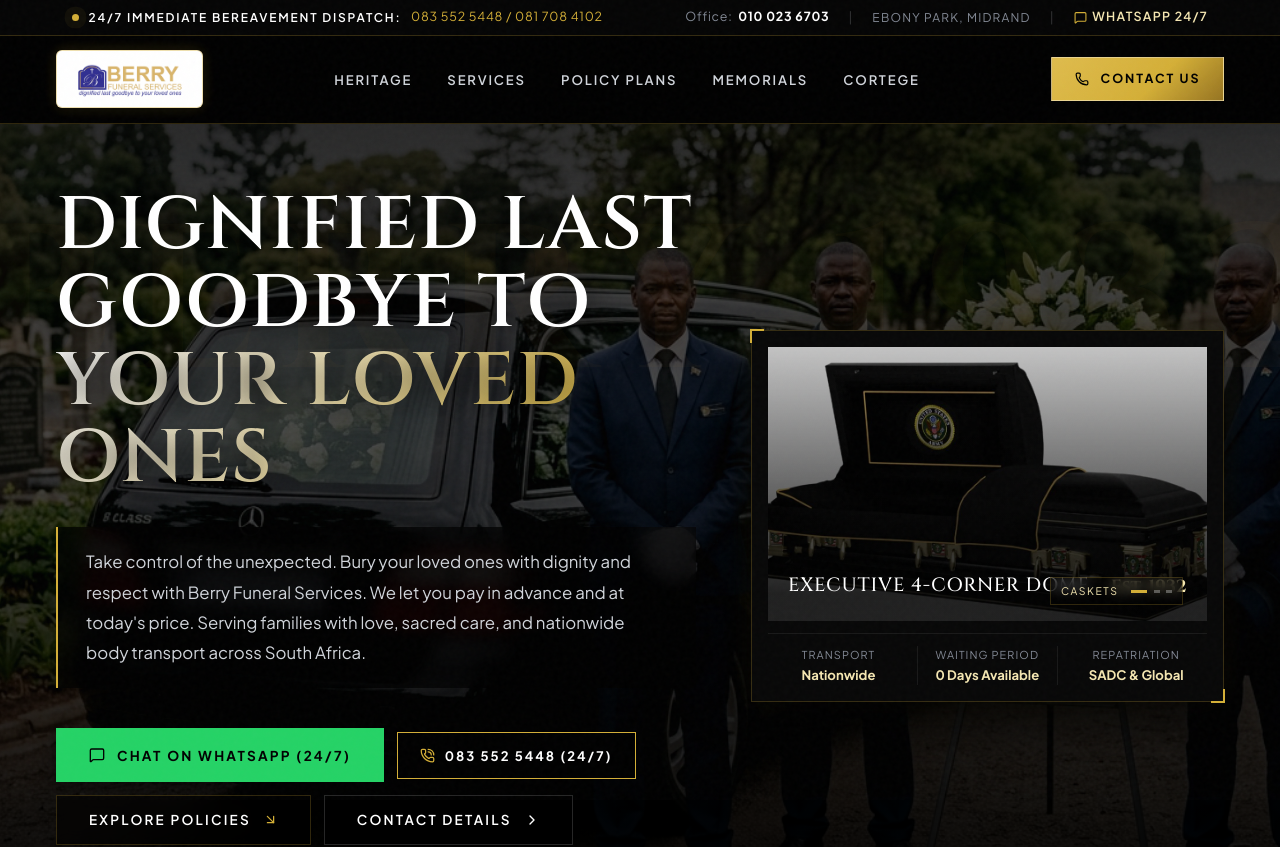
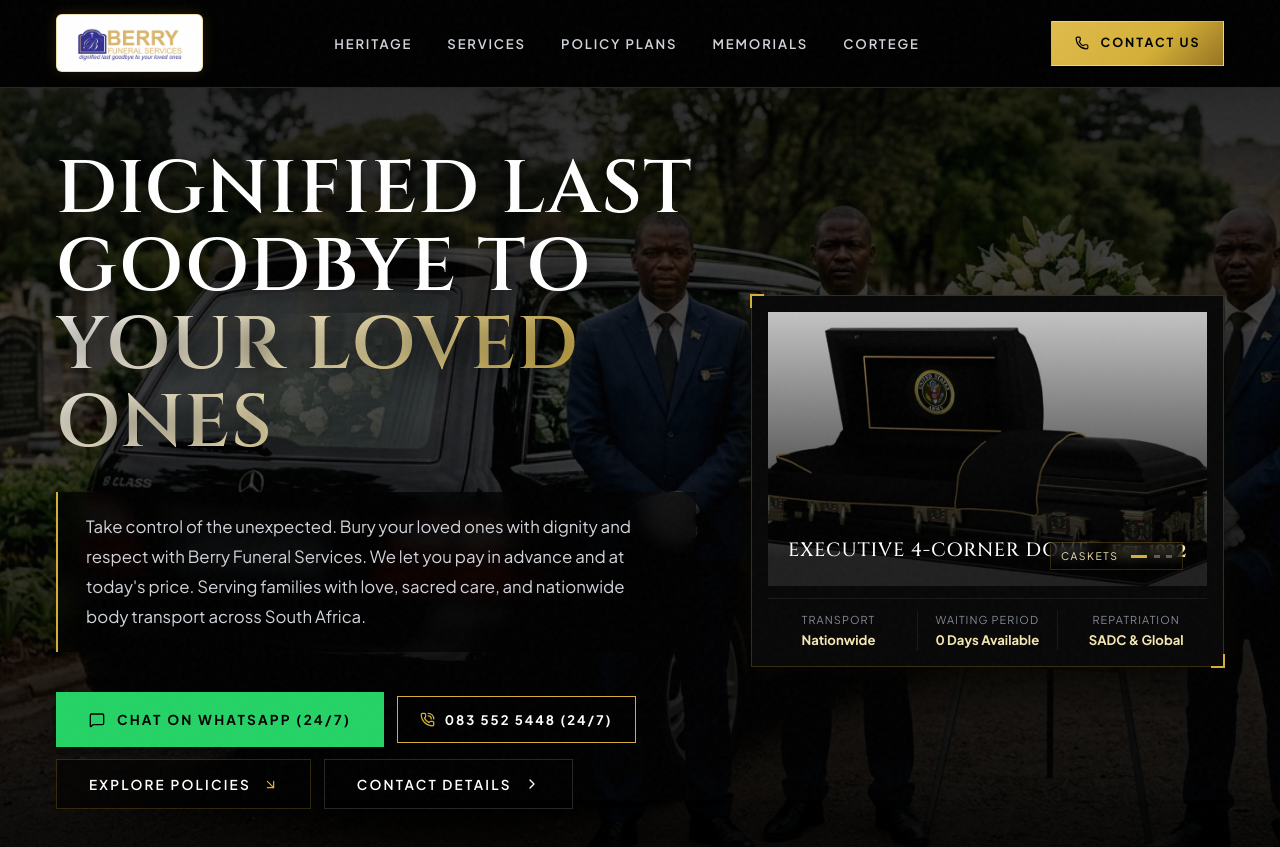
Before and after one commit to UncleSmol/berryfuneralservices, a Next.js app: page / in a window 1280 px wide. Shown: the top 847 px of the page. Built offline with nearby package versions, Linux system fonts and the light colour scheme.

Commit message:
chore: remove top bereavement dispatch bar from header

```diff
--- a/src/components/Header.tsx
+++ b/src/components/Header.tsx
@@ -3,7 +3,7 @@
 import React, { useState } from "react";
 import Link from "next/link";
 import Image from "next/image";
-import { Phone, MessageSquare, Menu, X, Calendar } from "lucide-react";
+import { Phone, Menu, X } from "lucide-react";
 
 interface HeaderProps {
   onOpenArrangementModal: (serviceType?: string) => void;
@@ -14,74 +14,6 @@
 
   return (
     <header style={{ position: "sticky", top: 0, zIndex: 100, width: "100%", background: "#000000" }}>
-      {/* 24/7 Emergency Dispatch Top Bar - Black & Gold Accent */}
-      <div
-        style={{
-          background: "#050505",
-          borderBottom: "1px solid var(--border-gold-hairline)",
-          color: "var(--text-secondary)",
-          padding: "0.45rem 1rem",
-          fontSize: "0.8rem",
-          letterSpacing: "0.06em",
-        }}
-      >
-        <div
-          className="container"
-          style={{
-            display: "flex",
-            justifyContent: "space-between",
-            alignItems: "center",
-            flexWrap: "wrap",
-            gap: "0.6rem",
-          }}
-        >
-          <div style={{ display: "flex", alignItems: "center", gap: "0.6rem" }}>
-            <span className="pulse-indicator" />
-            <span style={{ fontWeight: 600, color: "#fff", textTransform: "uppercase", fontSize: "0.75rem", letterSpacing: "0.15em" }}>
-              24/7 Immediate Bereavement Dispatch:
-            </span>
-            <span style={{ color: "var(--gold-primary)", fontSize: "0.78rem" }}>083 552 5448 / 081 708 4102</span>
-          </div>
-
-          <div style={{ display: "flex", alignItems: "center", gap: "1.2rem", flexWrap: "wrap" }}>
-            <a
-              href="tel:0100236703"
-              style={{
-                display: "inline-flex",
-                alignItems: "center",
-                gap: "0.35rem",
-                color: "var(--text-muted)",
-                fontSize: "0.78rem",
-              }}
-            >
-              Office: <strong style={{ color: "#fff" }}>010 023 6703</strong>
-            </a>
-            <span style={{ opacity: 0.2 }}>|</span>
-            <span style={{ color: "var(--text-muted)", fontSize: "0.75rem", textTransform: "uppercase", letterSpacing: "0.1em" }}>
-              Ebony Park, Midrand
-            </span>
-            <span style={{ opacity: 0.2 }}>|</span>
-            <a
-              href="https://wa.me/27835525448"
-              target="_blank"
-              rel="noopener noreferrer"
-              style={{
-                display: "inline-flex",
-                alignItems: "center",
-                gap: "0.35rem",
-                color: "var(--gold-light)",
-                fontWeight: 600,
-                fontSize: "0.78rem",
-                textTransform: "uppercase",
-                letterSpacing: "0.1em",
-              }}
-            >
-              <MessageSquare size={13} color="var(--gold-primary)" /> WhatsApp 24/7
-            </a>
-          </div>
-        </div>
-      </div>
-
       {/* Main Architectural Navigation Bar */}
       <nav
         style={{
```
